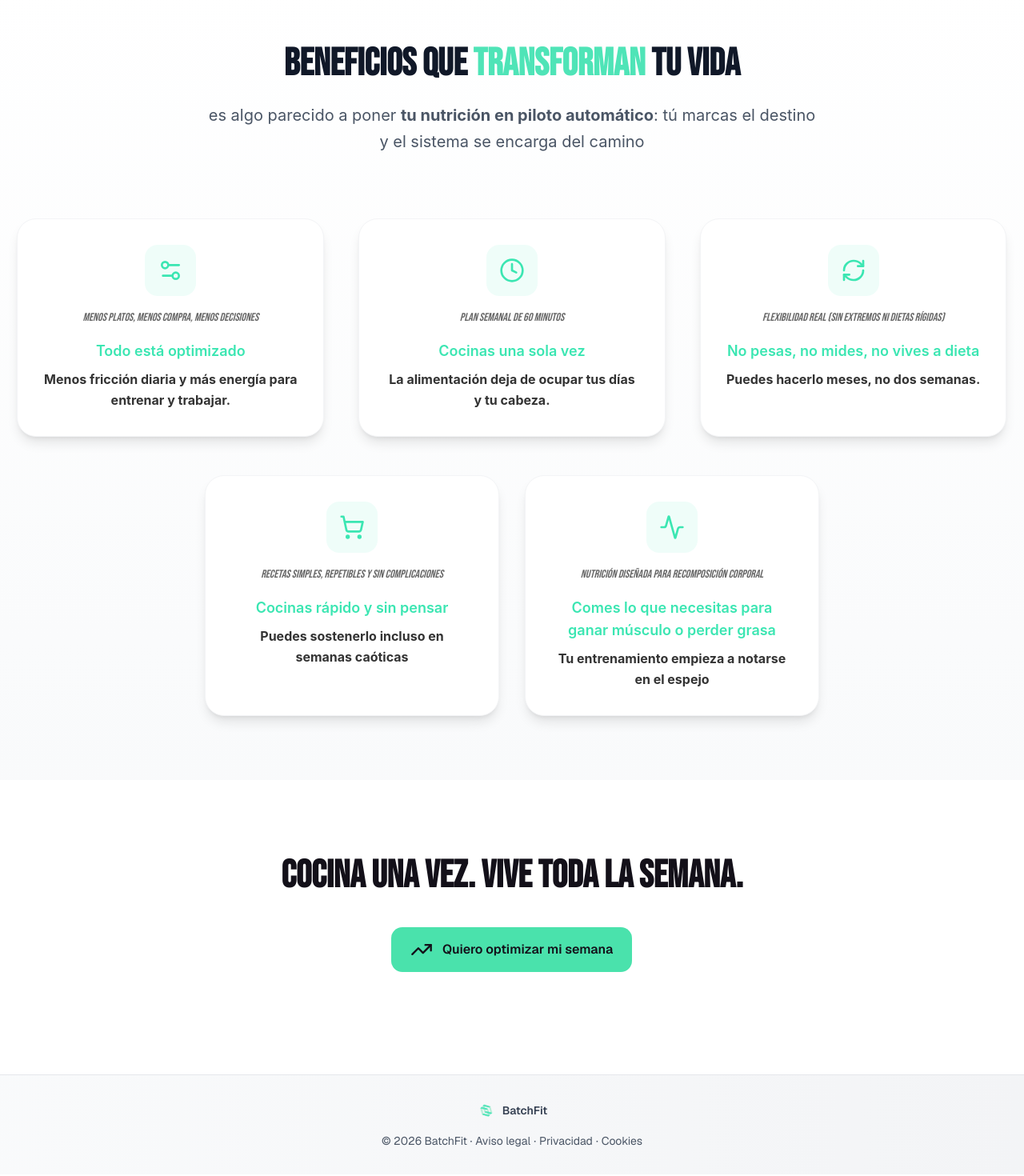
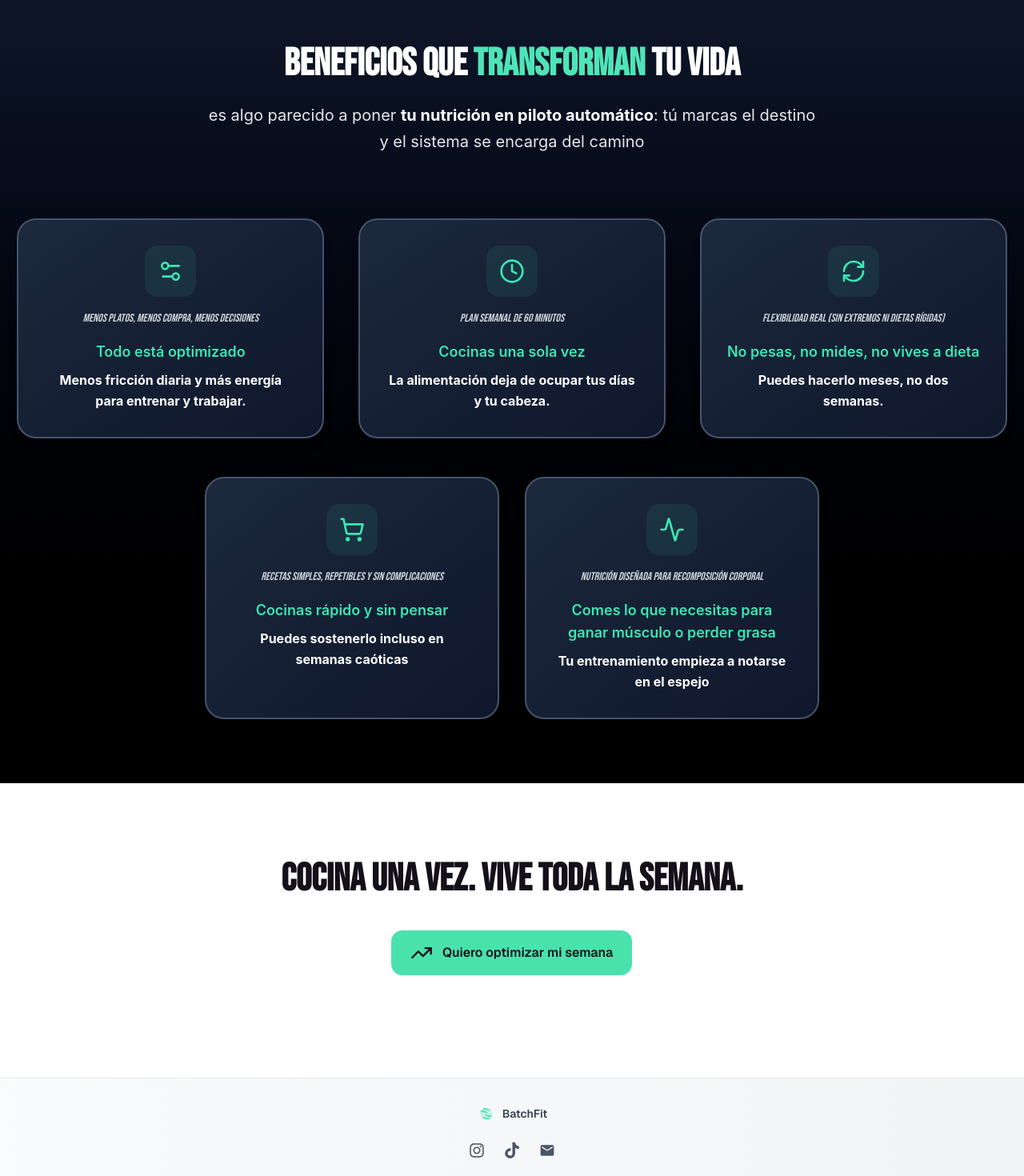
Before and after one commit to ai-forge-solutions/batch-fit-landing-page, a Next.js app: page / in a window 1280 px wide. Shown: the part 5180-6650 px from the top of the page at 80% size. Built offline with nearby package versions, Linux system fonts and the light colour scheme.

Commit message:
web version ready

```diff
--- a/components/landing/benefits.tsx
+++ b/components/landing/benefits.tsx
@@ -58,16 +58,16 @@ export function Benefits() {
   ]
 
   return (
-    <section className="py-20 bg-gradient-to-b from-white to-gray-50" style={interFont}>
+    <section className="py-20 bg-gradient-to-b from-slate-900 to-black" style={interFont}>
       <div className="container mx-auto px-4">
         {/* Header */}
         <div className="text-center mb-20">
-          <h2 className="text-4xl md:text-5xl font-bold text-gray-900 mb-6">
+          <h2 className="text-4xl md:text-5xl font-bold text-white mb-6">
             Beneficios que
             <span style={{color: '#4fe4b7'}}> transforman</span> tu vida
           </h2>
-          <p className="text-xl text-gray-600 max-w-3xl mx-auto leading-relaxed">
-            es algo parecido a poner <strong>tu nutrición en piloto automático</strong>: tú marcas el destino y el sistema se encarga del camino
+          <p className="text-xl text-gray-200 max-w-3xl mx-auto leading-relaxed">
+            es algo parecido a poner <strong className="text-white">tu nutrición en piloto automático</strong>: tú marcas el destino y el sistema se encarga del camino
           </p>
         </div>
 
@@ -80,7 +80,7 @@ export function Benefits() {
               return (
                 <div
                   key={index}
-                  className="group p-8 bg-white rounded-3xl shadow-lg hover:shadow-2xl transition-all duration-300 border border-gray-100 hover:border-green-400 max-w-sm mx-auto"
+                  className="group p-8 bg-gradient-to-br from-slate-800 to-slate-900 rounded-3xl shadow-lg hover:shadow-2xl transition-all duration-300 border-2 border-slate-600 hover:border-green-400 max-w-sm mx-auto"
                 >
                   <div className="flex flex-col items-center text-center space-y-4">
                     {/* Icono */}
@@ -97,7 +97,7 @@ export function Benefits() {
                     </div>
 
                     {/* Característica (título) */}
-                    <h3 className="text-sm italic leading-relaxed px-2" style={{color: '#666'}}>
+                    <h3 className="text-sm italic leading-relaxed px-2 text-gray-300">
                       {benefit.title}
                     </h3>
 
@@ -109,9 +109,9 @@ export function Benefits() {
                     </div>
 
                     {/* Significado (valor emocional) */}
-                    <p className="text-base leading-relaxed" style={{color: '#333'}}>
+                    <p className="text-base leading-relaxed text-gray-200">
                       {benefit.meaning.split('👉🏼')[0]}
-                      <strong>{benefit.meaning.split('👉🏼')[1]}</strong>
+                      <strong className="text-white">{benefit.meaning.split('👉🏼')[1]}</strong>
                     </p>
                   </div>
                 </div>
@@ -126,7 +126,7 @@ export function Benefits() {
               return (
                 <div
                   key={index + 3}
-                  className="group p-8 bg-white rounded-3xl shadow-lg hover:shadow-2xl transition-all duration-300 border border-gray-100 hover:border-green-400 max-w-sm mx-auto"
+                  className="group p-8 bg-gradient-to-br from-slate-800 to-slate-900 rounded-3xl shadow-lg hover:shadow-2xl transition-all duration-300 border-2 border-slate-600 hover:border-green-400 max-w-sm mx-auto"
                 >
                   <div className="flex flex-col items-center text-center space-y-4">
                     {/* Icono */}
@@ -143,7 +143,7 @@ export function Benefits() {
                     </div>
 
                     {/* Característica (título) */}
-                    <h3 className="text-sm italic leading-relaxed px-2" style={{color: '#666'}}>
+                    <h3 className="text-sm italic leading-relaxed px-2 text-gray-300">
                       {benefit.title}
                     </h3>
 
@@ -155,9 +155,9 @@ export function Benefits() {
                     </div>
 
                     {/* Significado (valor emocional) */}
-                    <p className="text-base leading-relaxed" style={{color: '#333'}}>
+                    <p className="text-base leading-relaxed text-gray-200">
                       {benefit.meaning.split('👉🏼')[0]}
-                      <strong>{benefit.meaning.split('👉🏼')[1]}</strong>
+                      <strong className="text-white">{benefit.meaning.split('👉🏼')[1]}</strong>
                     </p>
                   </div>
                 </div>
--- a/components/landing/footer.tsx
+++ b/components/landing/footer.tsx
@@ -2,6 +2,8 @@
 
 import { motion } from "framer-motion"
 import { useInView } from "react-intersection-observer"
+import { FaInstagram, FaTiktok } from "react-icons/fa"
+import { MdEmail } from "react-icons/md"
 import Image from "next/image"
 
 const footerVariants = {
@@ -28,7 +30,7 @@ export function Footer() {
       animate={inView ? "visible" : "hidden"}
     >
       <div className="max-w-4xl mx-auto">
-        <div className="flex flex-col items-center gap-4">
+        <div className="flex flex-col items-center gap-6">
           {/* Logo */}
           <div className="flex items-center gap-2">
             <Image
@@ -39,6 +41,35 @@ export function Footer() {
               className="w-6 h-6"
             />
             <span className="text-sm font-semibold text-gray-700">BatchFit</span>
+          </div>
+
+          {/* Redes Sociales */}
+          <div className="flex items-center gap-6">
+            <a
+              href="https://www.instagram.com/batchfit.app/"
+              target="_blank"
+              rel="noopener noreferrer"
+              className="text-gray-600 hover:text-primary transition-colors"
+              aria-label="Síguenos en Instagram"
+            >
+              <FaInstagram className="w-5 h-5" />
+            </a>
+            <a
+              href="https://www.tiktok.com/@batchfit.app"
+              target="_blank"
+              rel="noopener noreferrer"
+              className="text-gray-600 hover:text-primary transition-colors"
+              aria-label="Síguenos en TikTok"
+            >
+              <FaTiktok className="w-5 h-5" />
+            </a>
+            <a
+              href="mailto:support@batchfit.app"
+              className="text-gray-600 hover:text-primary transition-colors"
+              aria-label="Envíanos un correo"
+            >
+              <MdEmail className="w-5 h-5" />
+            </a>
           </div>
 
           {/* Enlaces legales */}
--- a/package.json
+++ b/package.json
@@ -53,6 +53,7 @@
     "react-day-picker": "9.8.0",
     "react-dom": "19.2.0",
     "react-hook-form": "^7.60.0",
+    "react-icons": "^5.5.0",
     "react-intersection-observer": "^10.0.2",
     "react-resizable-panels": "^2.1.7",
     "recharts": "2.15.4",
```
Also changed, not shown: 1 other file (tests, documents, lock files or other folders).
